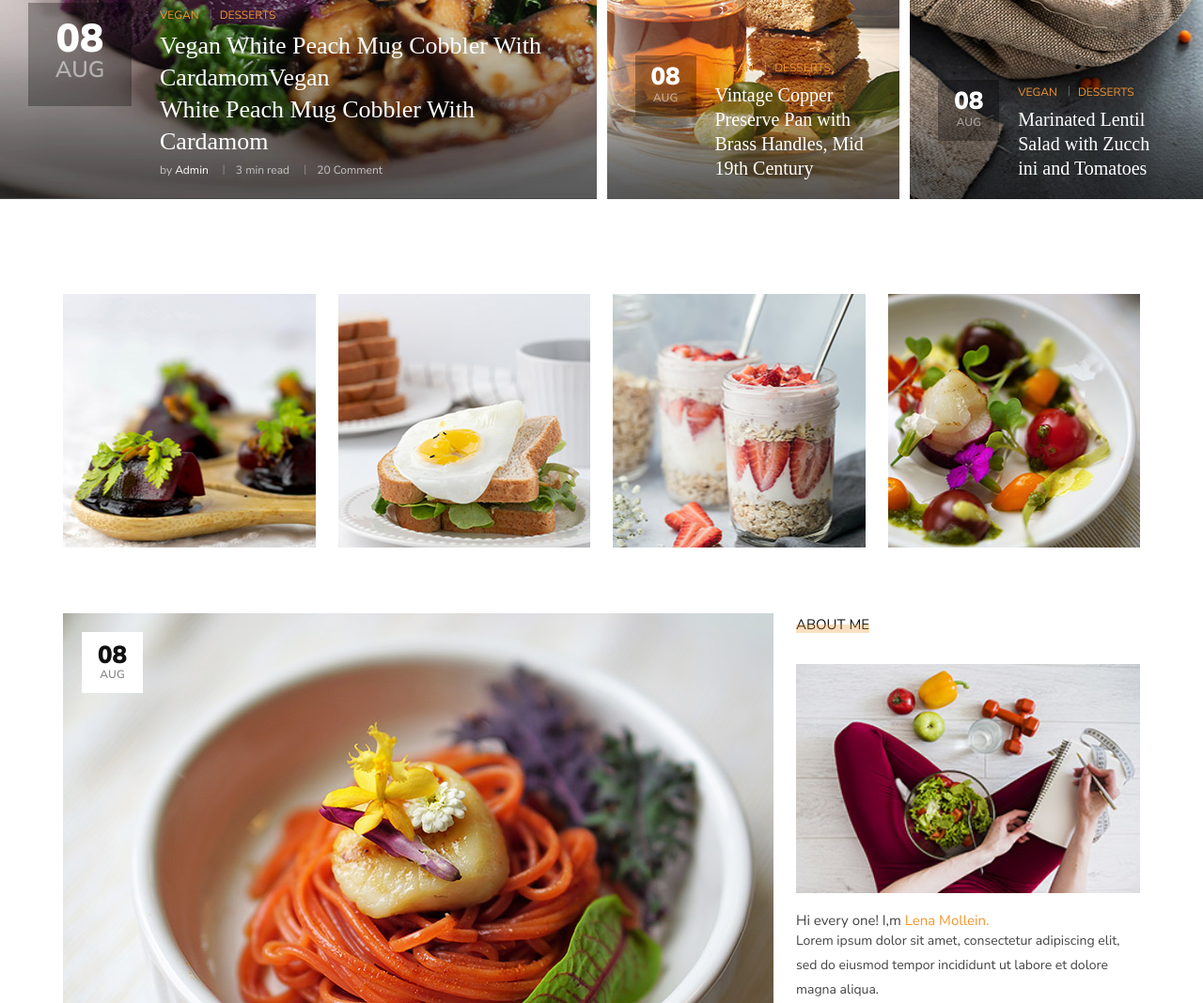
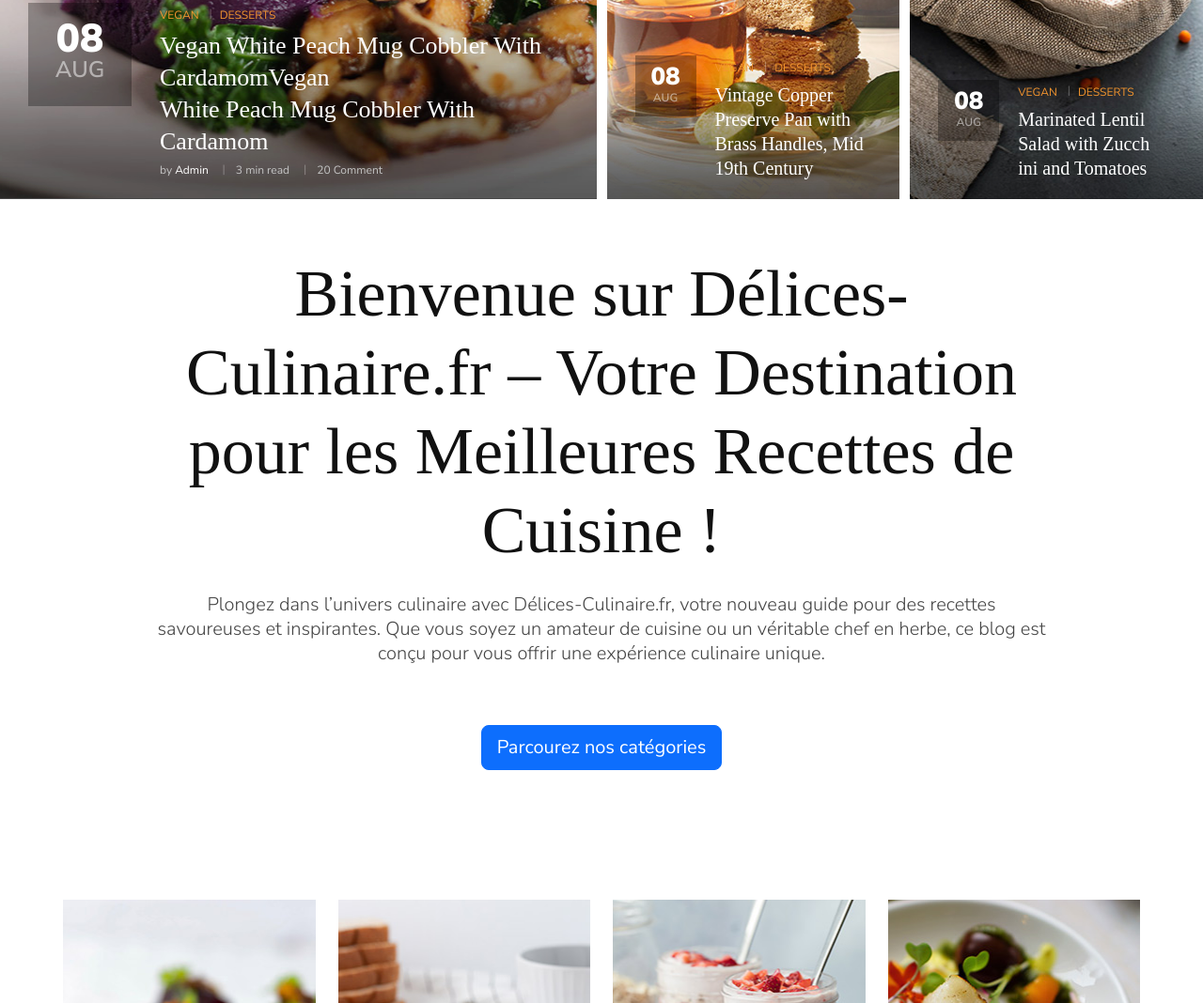
Before and after one commit to Weblocalis/delices-culinaire, a plain HTML site: page index.html in a window 1280 px wide. Shown: the part 614-1682 px from the top of the page at 94% size. Drawn offline with nearby package versions, Linux system fonts and the light colour scheme; a web font is replaced by a local one.

Commit message:
Update index.html

```diff
--- a/index.html
+++ b/index.html
@@ -380,6 +380,33 @@
         </div>
     </section>
     <!-- Hero Section End -->
+
+
+
+
+
+
+<section class="about-section py-5">
+    <div class="container">
+        <div class="row justify-content-center">
+            <div class="col-lg-10 text-center">
+                <h1 class="mb-4">Bienvenue sur Délices-Culinaire.fr – Votre Destination pour les Meilleures Recettes de Cuisine !</h1>
+                <p class="lead">Plongez dans l’univers culinaire avec Délices-Culinaire.fr, votre nouveau guide pour des recettes savoureuses et inspirantes. Que vous soyez un amateur de cuisine ou un véritable chef en herbe, ce blog est conçu pour vous offrir une expérience culinaire unique.</p>
+            </div>
+        </div>
+        <div class="text-center mt-5">
+            <a href="#categories" class="btn btn-primary btn-lg">Parcourez nos catégories</a>
+        </div>
+    </div>
+</section>
+
+
+
+
+
+
+
+
 
     <!-- Categories Section Begin -->
     <section class="categories spad">
```
